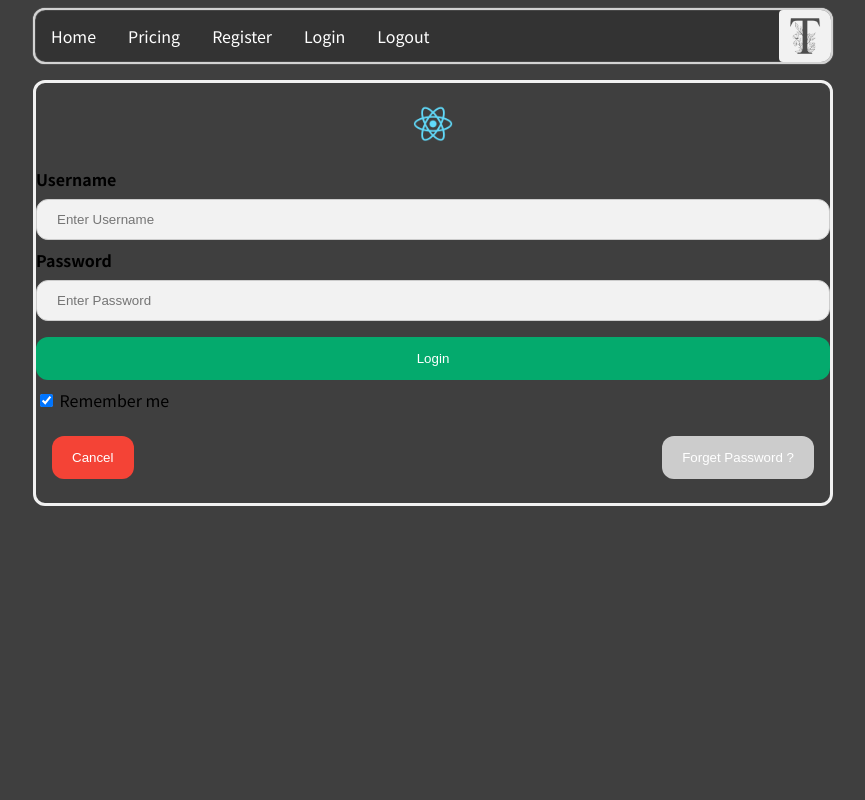
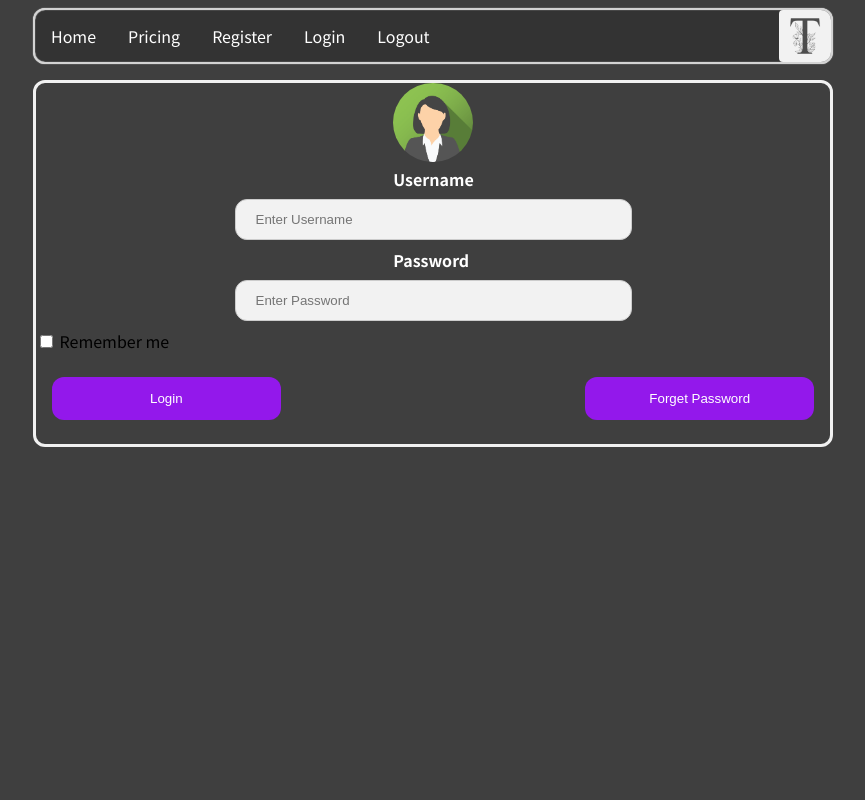
Before and after one commit to villalobos98/React-Tracker, a React (Create React App) app: page /login in a window 1280 px wide. Shown: the top 800 px of the page, without its empty margins (207-1072 px from the left). Built offline with nearby package versions, Linux system fonts and the light colour scheme.

Commit message:
The CSS for the Login.css and Login.js component has been adjusted.

```diff
--- a/src/components/Login.js
+++ b/src/components/Login.js
@@ -1,38 +1,46 @@
-import React from "react";
+import React, { useState } from 'react';
 import "./styles/Login.css";
-import logo from "./images/logo192.png";
+import logo from "./images/img_avatar.png";
+
+
 const Login = () => {
+  const [RememberMe, setRememberMe] = useState(false);
+  const handleOnCheckChange = () => {
+    setRememberMe(!RememberMe)
+  }
+
+
   return (
     <form>
       <div className="imgcontainer">
         <img src={logo} alt="Avatar" className="avatar" />
       </div>
 
-      <label for="uname">
+      <label>
         <b>Username</b>
-        <input type="text" placeholder="Enter Username" name="uname" required />
+        <input type="text" placeholder="Enter Username" name="uname" className="login-user" required />
       </label>
 
-      <label for="psw">
+      <label>
         <b>Password</b>
         <input
           type="password"
           placeholder="Enter Password"
           name="psw"
+          className="login-psw"
           required
         />
       </label>
 
-      <button type="submit">Login</button>
       <label>
-        <input type="checkbox" checked="checked" name="remember" /> Remember me
+        <input type="checkbox" checked={RememberMe} onChange={handleOnCheckChange} name="remember" /> Remember me
       </label>
 
       <div className="container">
-        <button type="button" className="cancelbtn">
-          Cancel
+        <button type="submit" className="loginbtn">
+          Login
         </button>
-          <button type="button" className="forgotPsw">Forget Password ?</button>
+          <button type="button" className="forgotPsw">Forget Password</button>
       </div>
     </form>
   );
--- a/src/components/styles/Login.css
+++ b/src/components/styles/Login.css
@@ -9,24 +9,31 @@ form {
   }
 
   /* Full-width inputs */
-  input[type=text], input[type=password] {
-    width: 100%;
+  .login-user, .login-psw{
+    width: 50%;
     padding: 12px 20px;
     margin: 8px 0;
-    display: inline-block;
+    display: flex;
+    margin-left: auto;
+    margin-right: auto;
     border: 1px solid #ccc;
     box-sizing: border-box;
   }
 
+  label > b {
+    color: white;
+    float: center;
+    margin-left: 45%;
+  }
+
   /* Set a style for all buttons */
-  button {
-    background-color: #04AA6D;
+  .loginbtn {
     color: white;
     padding: 14px 20px;
     margin: 8px 0;
     border: none;
     cursor: pointer;
-    width: 100%;
+    width: 30%;
   }
 
   /* Add a hover effect for buttons */
@@ -34,16 +41,16 @@ form {
     opacity: 0.8;
   }
 
-  /* Extra style for the cancel button (red) */
-  .cancelbtn {
-    width: auto;
-    background-color: #f44336;
-  }
-
-  .forgotPsw{
+  /* Extra style for the forgot password button (red) */
+  .forgotPsw {
     width: auto;
     float: right;
-    background-color: #ccc;
+    color: white;
+    padding: 14px 20px;
+    margin: 8px 0;
+    border: none;
+    cursor: pointer;
+    width: 30%;
   }
 
 
@@ -51,7 +58,7 @@ form {
   .imgcontainer {
     text-align: center;
     margin: 24px 0 12px 0;
-    transform: scale(0.5);
+    transform: scale(1);
     padding: 0;
     margin: 0;
   }
```
Also changed, not shown: src/components/images/img_avatar.png (added).
